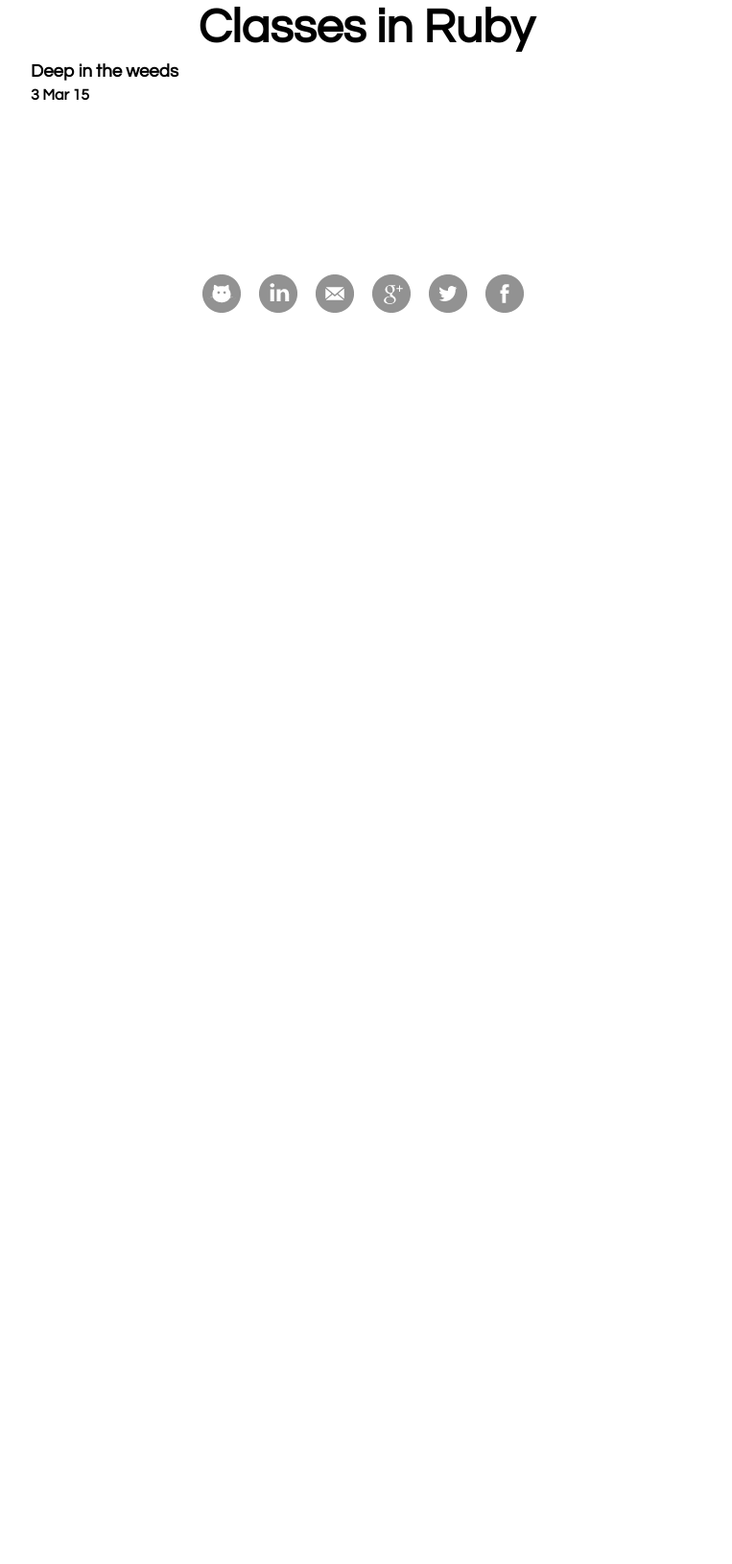
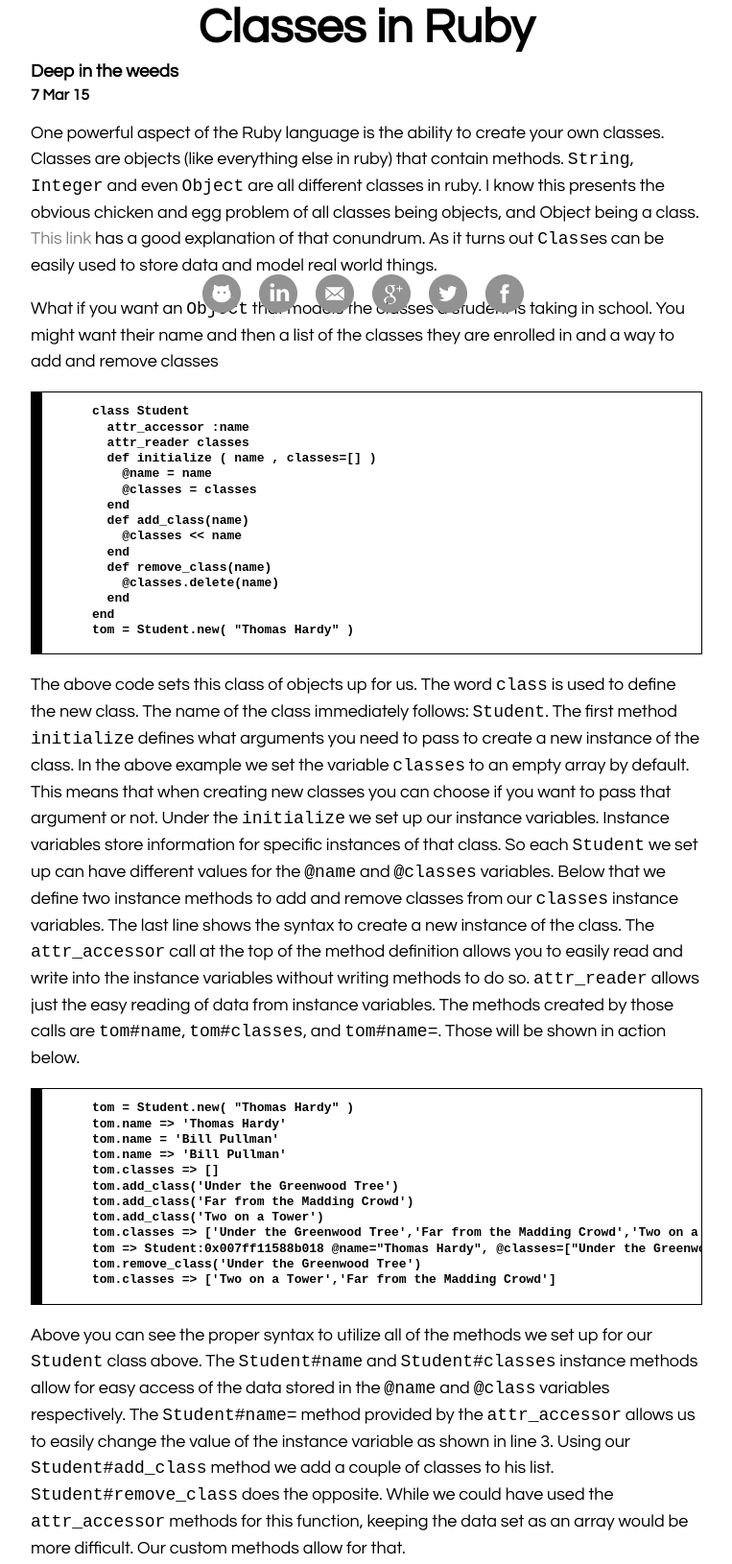
Before and after one commit to jackzampolin/jackzampolin.github.io, a plain HTML site: page blog/tech-blog/t5-ruby-classes.html in a window 1280 px wide. Shown: the part 455-2085 px from the top of the page at 96% size, without its empty margins (266-1029 px from the left). Before the commit the page ends 800 px from the top, so only its background shows below. Drawn offline with Linux system fonts and the light colour scheme.

Commit message:
t5-ruby-classes

```diff
--- a/blog/tech-blog/t5-ruby-classes.html
+++ b/blog/tech-blog/t5-ruby-classes.html
@@ -24,8 +24,47 @@
       </div>
     </div>
     <div class='content'>
-      <p><h1 style='margin-bottom:-25px;'>Classes in Ruby</h1><br><h3 style='margin-bottom:-30px;'>Deep in the weeds</h3><br><h4 style='margin-bottom:10px;'>3 Mar 15</h4></p>
-      <p class='body-copy'></p>
+      <p><h1 style='margin-bottom:-25px;'>Classes in Ruby</h1><br><h3 style='margin-bottom:-30px;'>Deep in the weeds</h3><br><h4 style='margin-bottom:10px;'>7 Mar 15</h4></p>
+      <p class='body-copy'>One powerful aspect of the Ruby language is the ability to create your own classes.  Classes are objects (like everything else in ruby) that contain methods.  <code>String</code>, <code>Integer</code> and even <code>Object</code> are all different classes in ruby.  I know this presents the obvious chicken and egg problem of all classes being objects, and Object being a class.  <a href="http://rubylearning.com/satishtalim/writing_our_own_class_in_ruby.html">This link</a> has a good explanation of that conundrum.  As it turns out <code>Class</code>es can be easily used to store data and model real world things.</p>
+      <p class='body-copy'>What if you want an <code>Object</code> that models the classes a student is taking in school.  You might want their name and then a list of the classes they are enrolled in and a way to add and remove classes</p>
+      <div class='code-snippet'>
+        <pre class='pre-code-snippet'>
+          <span class='code-f-1'>class Student</span>
+          <span class='code-f-1'>  attr_accessor :name</span>
+          <span class='code-f-1'>  attr_reader classes</span>
+          <span class='code-f-1'>  def initialize ( name , classes=[] )</span>
+          <span class='code-f-1'>    @name = name</span>
+          <span class='code-f-1'>    @classes = classes</span>
+          <span class='code-f-1'>  end</span>
+          <span class='code-f-1'>  def add_class(name)</span>
+          <span class='code-f-1'>    @classes << name</span>
+          <span class='code-f-1'>  end</span>
+          <span class='code-f-1'>  def remove_class(name)</span>
+          <span class='code-f-1'>    @classes.delete(name)</span>
+          <span class='code-f-1'>  end</span>
+          <span class='code-f-1'>end</span>
+          <span class='code-f-1'>tom = Student.new( "Thomas Hardy" )</span>
+        </pre>
+      </div>
+      <p class='body-copy'>The above code sets this class of objects up for us.  The word <code>class</code> is used to define the new class.  The name of the class immediately follows: <code>Student</code>.  The first method <code>initialize</code> defines what arguments you need to pass to create a new instance of the class.  In the above example we set the variable <code>classes</code> to an empty array by default.  This means that when creating new classes you can choose if you want to pass that argument or not.  Under the <code>initialize</code> we set up our instance variables.  Instance variables store information for specific instances of that class.  So each <code>Student</code> we set up can have different values for the <code>@name</code> and <code>@classes</code> variables.  Below that we define two instance methods to add and remove classes from our <code>classes</code> instance variables.  The last line shows the syntax to create a new instance of the class.  The <code>attr_accessor</code> call at the top of the method definition allows you to easily read and write into the instance variables without writing methods to do so.  <code>attr_reader</code> allows just the easy reading of data from instance variables.  The methods created by those calls are <code>tom#name</code>, <code>tom#classes</code>, and <code>tom#name=</code>.  Those will be shown in action below.</p>
+      <div class='code-snippet'>
+        <pre class='pre-code-snippet'>
+          <span class='code-f-1'>tom = Student.new( "Thomas Hardy" )</span>
+          <span class='code-f-1'>tom.name => 'Thomas Hardy'</span>
+          <span class='code-f-1'>tom.name = 'Bill Pullman'</span>
+          <span class='code-f-1'>tom.name => 'Bill Pullman'</span>
+          <span class='code-f-1'>tom.classes => []</span>
+          <span class='code-f-1'>tom.add_class('Under the Greenwood Tree')</span>
+          <span class='code-f-1'>tom.add_class('Far from the Madding Crowd')</span>
+          <span class='code-f-1'>tom.add_class('Two on a Tower')</span>
+          <span class='code-f-1'>tom.classes => ['Under the Greenwood Tree','Far from the Madding Crowd','Two on a Tower']</span>
+          <span class='code-f-1'>tom => Student:0x007ff11588b018 @name="Thomas Hardy", @classes=["Under the Greenwood Tree", "Far from the Madding Crowd", "Two on a Tower"]</span>
+          <span class='code-f-1'>tom.remove_class('Under the Greenwood Tree')</span>
+          <span class='code-f-1'>tom.classes => ['Two on a Tower','Far from the Madding Crowd']</span>
+        </pre>
+      </div>
+      <p class='body-copy'>Above you can see the proper syntax to utilize all of the methods we set up for our <code>Student</code> class above.  The <code>Student#name</code> and <code>Student#classes</code> instance methods allow for easy access of the data stored in the <code>@name</code> and <code>@class</code> variables respectively.  The <code>Student#name=</code> method provided by the <code>attr_accessor</code> allows us to easily change the value of the instance variable as shown in line 3.  Using our <code>Student#add_class</code> method we add a couple of classes to his list.  <code>Student#remove_class</code> does the opposite.  While we could have used the <code>attr_accessor</code> methods for this function, keeping the data set as an array would be more difficult.  Our custom methods allow for that.</p>
+      <p class='body-copy'>This is just some of the basic information on ruby <code>Class</code>es.  There is much more to learn, but at least this is a starting point.</p>
     </div>
   </div>
   <div id= 'footer-container'>
```
Also changed, not shown: blog/technical-blog.html (+1 -1 lines).
